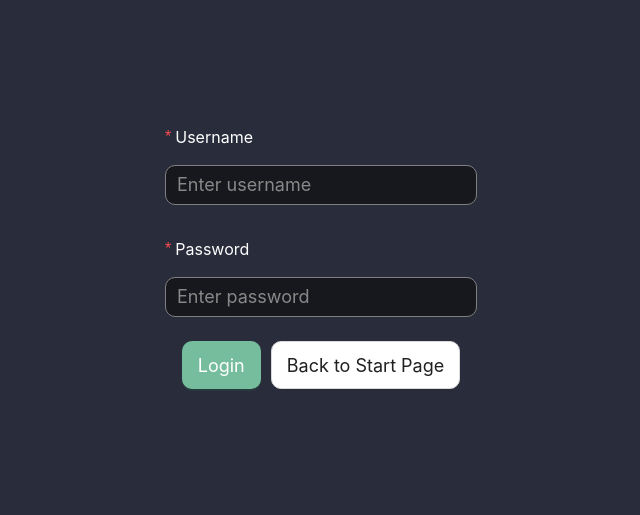
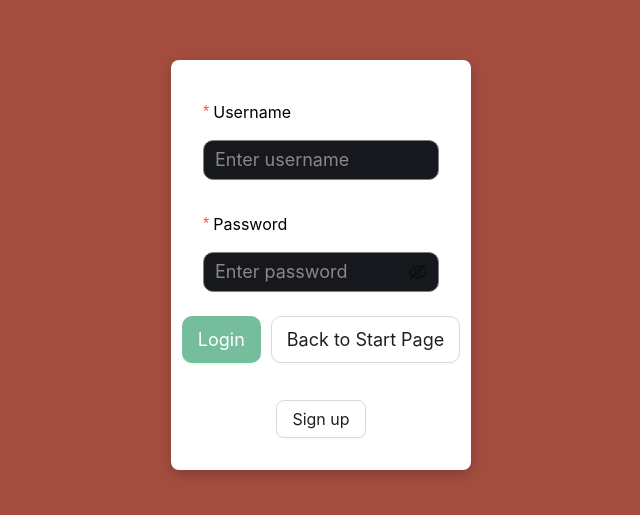
Before and after one commit to Fisssch/SoPra_MG_Client, a Next.js app: page /login in a window 1280 px wide. Shown: the part 135-650 px from the top of the page, without its empty margins (319-959 px from the left). Built offline with nearby package versions, Linux system fonts and the light colour scheme; what @ant-design/nextjs-registry would draw is missing.

Commit message:
adjusted UI

```diff
--- a/app/login/page.tsx
+++ b/app/login/page.tsx
@@ -57,9 +57,12 @@ const Login: React.FC = () => {
     router.push("/");
   };
 
-
+  const handleSignUp = () => {
+    router.push("/register"); // adjust if your sign-up page is elsewhere
+  };
 
   return (
+    <div className="page-background">
       <div className="login-container">
         {message && (
           <div
@@ -84,33 +87,52 @@ const Login: React.FC = () => {
         >
           <Form.Item
             name="username"
-          label="Username"
+            label={<span className="text-black">Username</span>}
             rules={[{ required: true, message: "Please input your username!" }]}
           >
             <Input placeholder="Enter username" />
           </Form.Item>
           <Form.Item
             name="password"
-          label="Password"
+            label={<span className="text-black">Password</span>}
             rules={[{ required: true, message: "Please input your password!" }]}
           >
-          <Input placeholder="Enter password" />
+            <Input.Password
+              placeholder="Enter password"
+              className="bg-white text-black"
+            />
           </Form.Item>
+
           <Form.Item>
   <div style={{ display: "flex", gap: "10px", justifyContent: "center" }}>
-          <Button type="primary" htmlType="submit" loading={loading}>
+    <Button
+      type="primary"
+      htmlType="submit"
+      loading={loading}
+      style={{ flex: 1 }}
+    >
       Login
     </Button>
-          <Button onClick={handleBackToStart} className="back-button">
+    <Button
+      onClick={handleBackToStart}
+      className="back-button"
+      style={{ flex: 1 }}
+    >
       Back to Start Page
     </Button>
   </div>
 </Form.Item>
         </Form>
-
+       {/* Sign up button under the form */}
+       <div className="mt-4 text-center">
+          <Button type="default" onClick={handleSignUp}>
+            Sign up
+          </Button>
+        </div>
+      </div>
     </div>
   );
-}
+};
 
 
 export default Login;
--- a/app/register/page.tsx
+++ b/app/register/page.tsx
@@ -28,6 +28,7 @@ const Register: React.FC = () => {
       const { data: user, headers } = await apiService.post<User>("/users", values);
 
       const authHeader = headers.get("Authorization");
+      console.log("Authorization Header:", authHeader);
       if (authHeader?.startsWith("Bearer ")) {
         const token = authHeader.split(" ")[1];
         setToken(token);
@@ -52,6 +53,7 @@ const Register: React.FC = () => {
   };
 
   return (
+    <div className="page-background">
     <div className="login-container">
       <Form
         form={form}
@@ -62,7 +64,7 @@ const Register: React.FC = () => {
       >
         <Form.Item
           name="username"
-          label="Username"
+          label={<span className="text-black">Username</span>}
           rules={[{ required: true, message: "Please input your username!" }]}
         >
           <Input placeholder="Enter username" />
@@ -71,6 +73,7 @@ const Register: React.FC = () => {
         <Form.Item
           name="password"
           label="Password"
+          label={<span className="text-black">Password</span>}
           rules={[{ required: true, message: "Please input your password!" }]}
         >
           <Input.Password placeholder="Enter password" />
@@ -88,6 +91,7 @@ const Register: React.FC = () => {
         </Form.Item>
       </Form>
     </div>
+    </div>
   );
 };
 
--- a/app/styles/globals.css
+++ b/app/styles/globals.css
@@ -30,13 +30,46 @@ a {
   }
 }
 
-.login-container {
+/* Login.css */
+.page-background {
+  background-color: #a34d3f;
+  height: 100vh;
   display: flex;
   justify-content: center;
   align-items: center;
-  min-height: 100vh;
-  background-color: rgb(41, 44, 59);
 }
+
+.login-container {
+  background-color: white;
+  padding: 2rem;
+  border-radius: 8px;
+  box-shadow: 0 4px 12px rgba(0, 0, 0, 0.2);
+  width: 300px;
+  display: flex;
+  flex-direction: column;
+  gap: 0.8rem;
+}
+
+input {
+  padding: 0.5rem;
+  border-radius: 6px;
+  border: 1px solid #ccc;
+}
+
+button {
+  padding: 0.6rem;
+  border: none;
+  border-radius: 6px;
+  background-color: #2e2e2e;
+  color: white;
+  cursor: pointer;
+}
+
+.secondary-btn {
+  margin-top: 0.5rem;
+  background-color: #2e2e2e;
+}
+
 
 .login-button {
   width: 100%;
```
Lines whose indentation alone changed are shown as unchanged.
